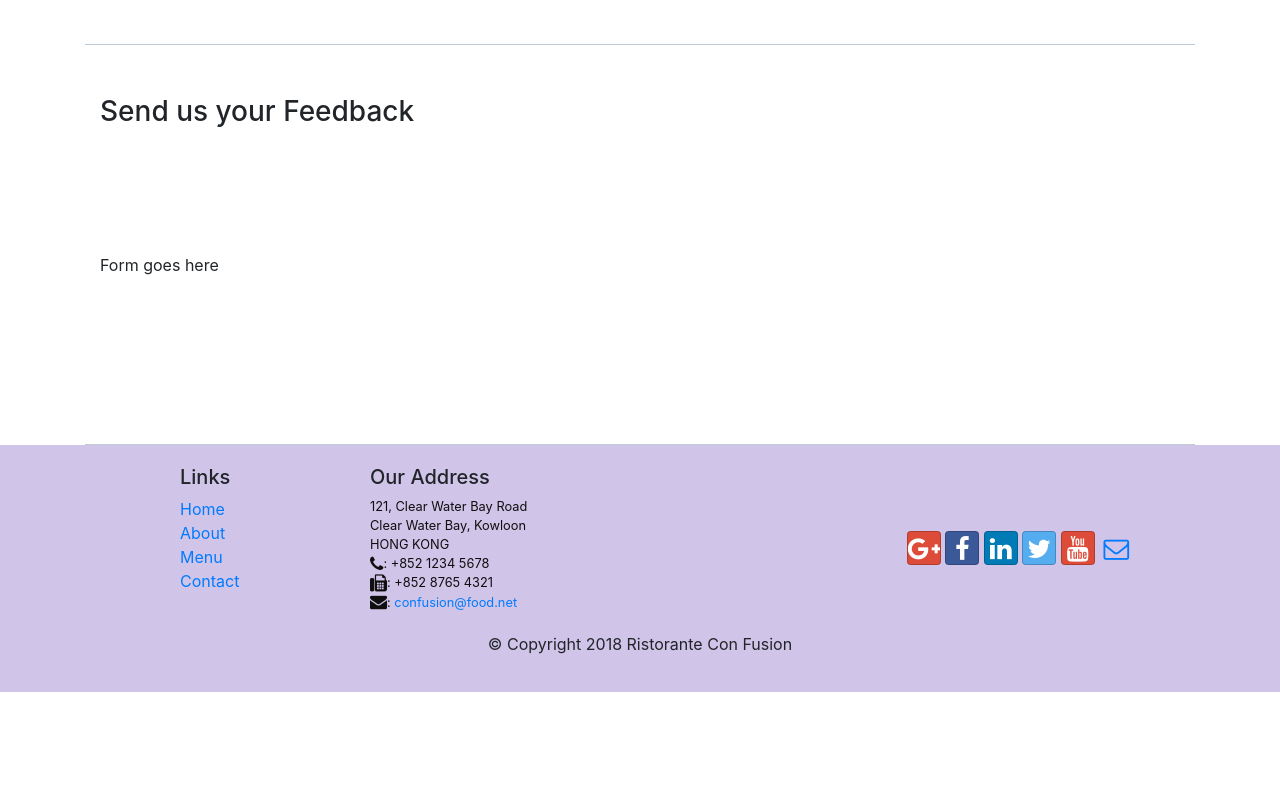
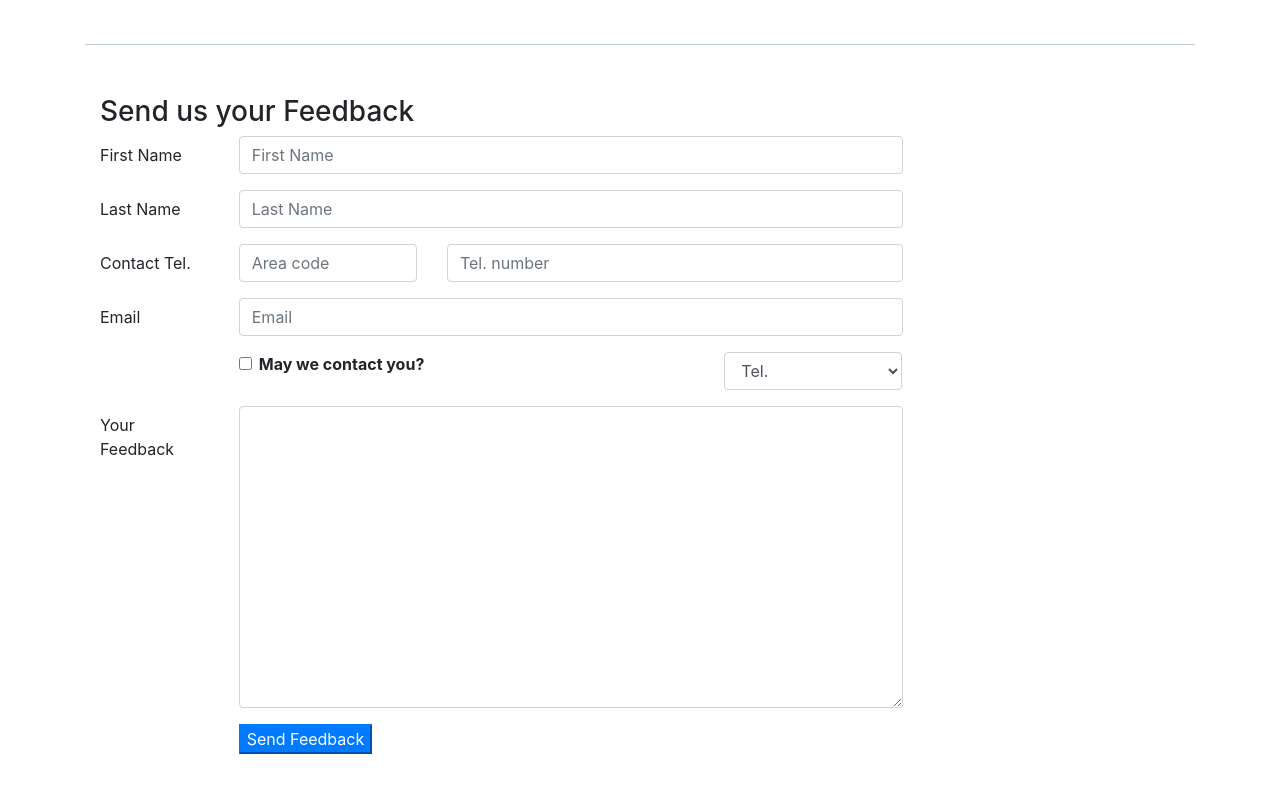
Before and after one commit to Huitziuit/conFusion, a website: page contactus.html in a window 1280 px wide. Shown: the part 820-1620 px from the top of the page. Before the commit the page ends 1512 px from the top, so only its background shows below. Drawn offline with nearby package versions, Linux system fonts and the light colour scheme.

Commit message:
Add Forms

```diff
--- a/contactus.html
+++ b/contactus.html
@@ -89,16 +89,73 @@
         </div>
 
         <div class="row row-content">
-           <div class="col-12">
-              <h3>Send us your Feedback</h3>
-           </div>
+            <div class="col-12">
+                <h3>Send us your Feedback</h3>
+            </div>
             <div class="col-12 col-md-9">
-                Form goes here
-            </div>
-             <div class="col-12 col-md">
+                <form>
+                    <div class="form-group row">
+                        <label for="firstname" class="col-md-2 col-form-label">First Name</label>
+                        <div class="col-md-10">
+                            <input type="text" class="form-control" id="firstname" name="firstname" placeholder="First Name">
+                        </div>
+                    </div>
+                    <div class="form-group row">
+                        <label for="lastname" class="col-md-2 col-form-label">Last Name</label>
+                        <div class="col-md-10">
+                            <input type="text" class="form-control" id="lastname" name="lastname" placeholder="Last Name">
+                        </div>
+                    </div>
+
+                    <div class="form-group row">
+                        <label for="telnum" class="col-12 col-md-2 col-form-label">Contact Tel.</label>
+                        <div class="col-5 col-md-3">
+                            <input type="tel" class="form-control" id="areacode" name="areacode" placeholder="Area code">
+                        </div>
+                        <div class="col-7 col-md-7">
+                            <input type="tel" class="form-control" id="telnum" name="telnum" placeholder="Tel. number">
+                        </div>
+                    </div>
+                    <div class="form-group row">
+                        <label for="emailid" class="col-md-2 col-form-label">Email</label>
+                        <div class="col-md-10">
+                            <input type="email" class="form-control" id="emailid" name="emailid" placeholder="Email">
+                        </div>
+                    </div>
+
+                    <div class="form-group row">
+                        <div class="col-md-6 offset-md-2">
+                            <div class="form-check">
+                                <input type="checkbox" class="form-check-input" name="approve" id="approve" value="">
+                                <label class="form-check-label" for="approve">
+                                    <strong>May we contact you?</strong>
+                                </label>
+                            </div>
+                        </div>
+                        <div class="col-md-3 offset-md-1">
+                            <select class="form-control">
+                                <option>Tel.</option>
+                                <option>Email</option>
+                            </select>
+                        </div>
+                    </div>
+
+                    <div class="form-group row">
+                        <label for="feedback" class="col-md-2 col-form-label">Your Feedback</label>
+                        <div class="col-md-10">
+                            <textarea class="form-control" id="feedback" name="feedback" rows="12"></textarea>
+                        </div>
+                    </div>
+
+                    <div class="form-group row">
+                        <div class="offset-md-2 col-md-10">
+                            <button type="submit" class="btm btn-primary">Send Feedback</button>
+                        </div>
+                    </div>
+
+                </form>
             </div>
        </div>
-
     </div>
 
     <footer class="footer">
@@ -143,6 +200,7 @@
            </div>
         </div>
     </footer>
+
     <!-- jQuery first, then Popper.js, then Bootstrap JS. -->
     <script src="node_modules/jquery/dist/jquery.slim.min.js"></script>
     <script src="node_modules/popper.js/dist/umd/popper.min.js"></script>
```
